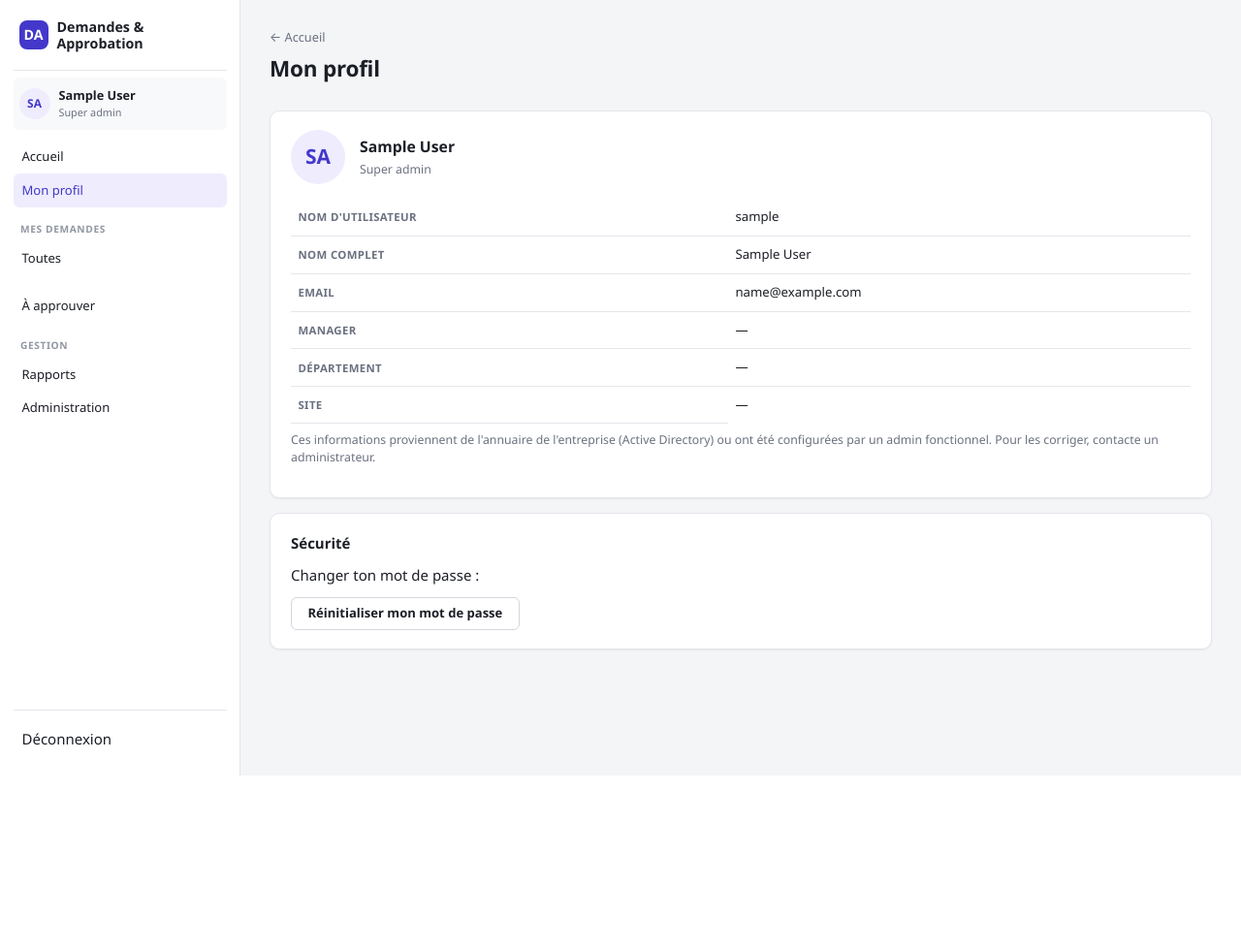
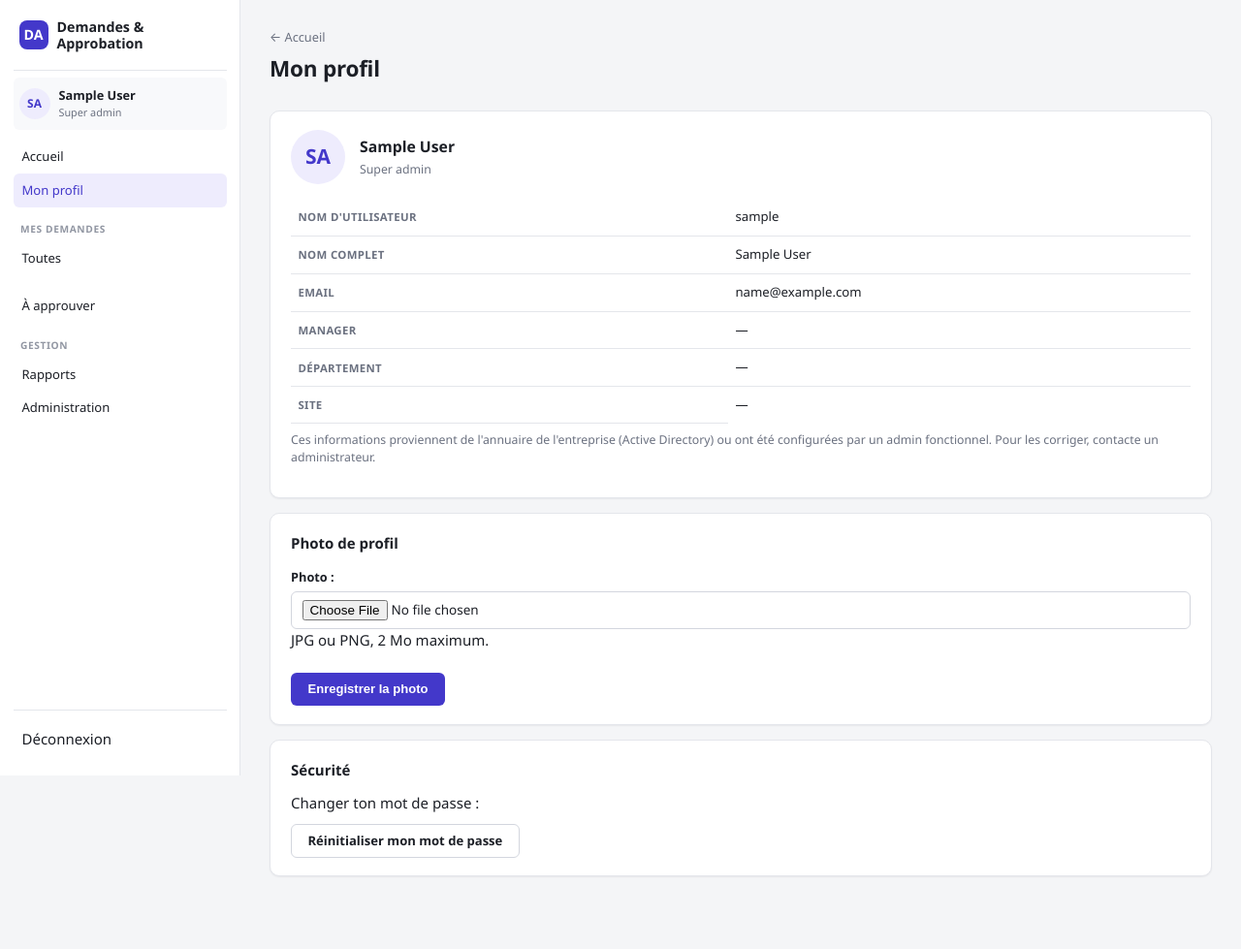
Before and after one commit to yaoadjanohoun/demand_approb_system, a Django app: page /profil/ in a window 1280 px wide. Shown: the whole page at 97% size. Before the commit the page ends 800 px from the top, so only its background shows below. Run offline with Django 5.2, Linux system fonts and the light colour scheme; the visitor is signed in with stand-in values (Sample User, id 1); data comes from the database, SQL or seed files in the repository; data that the repository does not hold is empty.

Commit message:
Ajoute la photo de profil, stockee sur disque (jamais en base)
UserProfile.photo est un ImageField : Django n'enregistre que le chemin
du fichier dans la base, le fichier lui-meme va dans MEDIA_ROOT (nouveau
dossier media/, servi par Django comme le sont deja les statiques en
secours). Validation JPG/PNG uniquement, 2 Mo max. Upload et suppression
depuis la page profil ; la photo remplace les initiales dans la sidebar
et l'en-tete du profil quand elle existe.

```diff
--- a/approvals/context_processors.py
+++ b/approvals/context_processors.py
@@ -15,7 +15,11 @@ def sidebar(request):
         if request.user.id in WorkflowEngine(req).get_effective_approvers():
             pending_count += 1
 
+    profile = getattr(request.user, "profile", None)
+    photo_url = profile.photo.url if profile and profile.photo else None
+
     return {
         "nav_request_types": request_types,
         "nav_pending_count": pending_count,
+        "nav_photo_url": photo_url,
     }
--- a/approvals/forms.py
+++ b/approvals/forms.py
@@ -2,6 +2,15 @@
 import datetime
 
 from django import forms
+
+from .models import UserProfile
+
+
+class ProfilePhotoForm(forms.ModelForm):
+    class Meta:
+        model = UserProfile
+        fields = ["photo"]
+
 
 FIELD_BUILDERS = {
     "text": lambda: forms.CharField(widget=forms.Textarea(attrs={"rows": 3})),
--- a/approvals/models.py
+++ b/approvals/models.py
@@ -3,6 +3,7 @@ import uuid
 
 from django.conf import settings
 from django.core.exceptions import ValidationError
+from django.core.validators import FileExtensionValidator
 from django.db import models
 
 from . import crypto
@@ -15,6 +16,14 @@ from .validators import (
 
 def _generate_token():
     return secrets.token_urlsafe(32)
+
+
+PROFILE_PHOTO_MAX_SIZE_MB = 2
+
+
+def validate_profile_photo_size(file):
+    if file.size > PROFILE_PHOTO_MAX_SIZE_MB * 1024 * 1024:
+        raise ValidationError(f"La photo ne doit pas dépasser {PROFILE_PHOTO_MAX_SIZE_MB} Mo.")
 
 
 class UserProfile(models.Model):
@@ -55,6 +64,13 @@ class UserProfile(models.Model):
     # compte (et l'assignation d'un rôle/manager/département) reste une
     # action distincte réservée à un admin fonctionnel.
     email_confirmed_at = models.DateTimeField(null=True, blank=True)
+
+    # Stockée sur disque (MEDIA_ROOT) : la base ne garde que le chemin du fichier.
+    photo = models.ImageField(
+        upload_to="profile_photos/", null=True, blank=True,
+        validators=[FileExtensionValidator(["jpg", "jpeg", "png"]), validate_profile_photo_size],
+        help_text="JPG ou PNG, 2 Mo maximum.",
+    )
 
     def __str__(self):
         return f"Profil de {self.user}"
--- a/approvals/static/approvals/css/app.css
+++ b/approvals/static/approvals/css/app.css
@@ -100,7 +100,9 @@ h3 { font-size: 1rem; color: var(--text-muted); text-transform: uppercase; lette
   background: var(--accent-soft); color: var(--accent);
   display: flex; align-items: center; justify-content: center;
   font-weight: 700; font-size: 0.8rem; flex-shrink: 0;
+  overflow: hidden;
 }
+.sidebar-user .avatar img { width: 100%; height: 100%; object-fit: cover; }
 .sidebar-user .who { min-width: 0; }
 .sidebar-user .who .name { font-size: 0.85rem; font-weight: 600; white-space: nowrap; overflow: hidden; text-overflow: ellipsis; }
 .sidebar-user .who .role { font-size: 0.72rem; color: var(--text-muted); }
@@ -246,7 +248,9 @@ input:focus, textarea:focus, select:focus { outline: 2px solid var(--accent-soft
 .profile-avatar {
   width: 56px; height: 56px; border-radius: 50%; background: var(--accent-soft); color: var(--accent);
   display: flex; align-items: center; justify-content: center; font-weight: 700; font-size: 1.4rem; flex-shrink: 0;
+  overflow: hidden;
 }
+.profile-avatar img { width: 100%; height: 100%; object-fit: cover; }
 
 /* ---------- Responsive ---------- */
 
--- a/approvals/templates/approvals/base.html
+++ b/approvals/templates/approvals/base.html
@@ -17,7 +17,13 @@
         </div>
 
         <div class="sidebar-user">
-            <div class="avatar">{{ user.username|slice:":2"|upper }}</div>
+            <div class="avatar">
+                {% if nav_photo_url %}
+                    <img src="{{ nav_photo_url }}" alt="">
+                {% else %}
+                    {{ user.username|slice:":2"|upper }}
+                {% endif %}
+            </div>
             <div class="who">
                 <div class="name">{{ user.get_full_name|default:user.username }}</div>
                 <div class="role">{% if user.is_superuser %}Super admin{% elif user.is_staff %}Admin fonctionnel{% else %}Utilisateur{% endif %}</div>
--- a/approvals/templates/approvals/profile.html
+++ b/approvals/templates/approvals/profile.html
@@ -10,7 +10,13 @@
 
 <div class="card">
     <div class="profile-header">
-        <div class="profile-avatar">{{ user.username|slice:":2"|upper }}</div>
+        <div class="profile-avatar">
+            {% if profile.photo %}
+                <img src="{{ profile.photo.url }}" alt="">
+            {% else %}
+                {{ user.username|slice:":2"|upper }}
+            {% endif %}
+        </div>
         <div>
             <div style="font-weight:600; font-size:1.05rem;">{{ user.get_full_name|default:user.username }}</div>
             <div class="card-note" style="margin-top:0.15rem;">{% if user.is_superuser %}Super admin{% elif user.is_staff %}Admin fonctionnel{% else %}Utilisateur{% endif %}</div>
@@ -32,6 +38,22 @@
 </div>
 
 <div class="card">
+    <div class="card-title">Photo de profil</div>
+    <form method="post" enctype="multipart/form-data">
+        {% csrf_token %}
+        {{ photo_form.as_p }}
+        <button type="submit" class="btn btn-primary" style="margin-top:0.5rem;">Enregistrer la photo</button>
+    </form>
+    {% if profile.photo %}
+        <form method="post" style="margin-top:0.5rem;">
+            {% csrf_token %}
+            <input type="hidden" name="action" value="remove_photo">
+            <button type="submit" class="btn btn-secondary">Supprimer la photo</button>
+        </form>
+    {% endif %}
+</div>
+
+<div class="card">
     <div class="card-title">Sécurité</div>
     <p style="margin:0 0 0.75rem;">Changer ton mot de passe :</p>
     <a class="btn btn-secondary" href="{% url 'password_reset' %}">Réinitialiser mon mot de passe</a>
--- a/approvals/views.py
+++ b/approvals/views.py
@@ -6,7 +6,7 @@ from django.shortcuts import get_object_or_404, redirect, render
 from django.urls import reverse
 
 from . import reports as reports_module
-from .forms import build_dynamic_form, labeled_data
+from .forms import ProfilePhotoForm, build_dynamic_form, labeled_data
 from .models import Request, RequestType, UserProfile
 from .services import RoutingError, WorkflowEngine
 
@@ -29,12 +29,29 @@ def dashboard(request):
 @login_required
 def profile(request):
     user_profile, _ = UserProfile.objects.get_or_create(user=request.user)
+
+    if request.method == "POST" and request.POST.get("action") == "remove_photo":
+        user_profile.photo.delete(save=False)
+        user_profile.photo = None
+        user_profile.save()
+        messages.success(request, "Photo de profil supprimée.")
+        return redirect("approvals:profile")
+
+    if request.method == "POST":
+        photo_form = ProfilePhotoForm(request.POST, request.FILES, instance=user_profile)
+        if photo_form.is_valid():
+            photo_form.save()
+            messages.success(request, "Photo de profil mise à jour.")
+            return redirect("approvals:profile")
+    else:
+        photo_form = ProfilePhotoForm(instance=user_profile)
+
     manager_display = "—"
     if user_profile.manager:
         manager_display = user_profile.manager.get_full_name() or user_profile.manager.username
     return render(
         request, "approvals/profile.html",
-        {"profile": user_profile, "manager_display": manager_display},
+        {"profile": user_profile, "manager_display": manager_display, "photo_form": photo_form},
     )
 
 
--- a/demand_approb_system_main/settings.py
+++ b/demand_approb_system_main/settings.py
@@ -196,6 +196,11 @@ DEFAULT_FROM_EMAIL = env('DEFAULT_FROM_EMAIL', default='noreply@example.local')
 STATIC_URL = 'static/'
 STATIC_ROOT = BASE_DIR / 'staticfiles'  # peuplé par `manage.py collectstatic` au déploiement
 
+# Fichiers utilisateur (ex: photo de profil) : stockés sur disque, jamais en base
+# (le modèle ne garde que le chemin du fichier via ImageField).
+MEDIA_URL = 'media/'
+MEDIA_ROOT = BASE_DIR / 'media'
+
 STORAGES = {
     'default': {
         'BACKEND': 'django.core.files.storage.FileSystemStorage',
--- a/demand_approb_system_main/urls.py
+++ b/demand_approb_system_main/urls.py
@@ -2,9 +2,11 @@
 URL configuration for demand_approb_system_main project.
 
 """
+from django.conf import settings
 from django.contrib import admin
 from django.contrib.auth import views as auth_views
-from django.urls import include, path
+from django.urls import include, path, re_path
+from django.views.static import serve as serve_static
 
 from approvals import auth_views as approvals_auth_views
 
@@ -37,4 +39,8 @@ urlpatterns = [
         name='password_reset_complete',
     ),
     path('', include('approvals.urls')),
+    # Fichiers utilisateur (photos de profil, etc.) : servis directement par Django,
+    # comme WHITENOISE_USE_FINDERS le fait déjà pour les statiques, pour rester
+    # fonctionnel même sans configuration IIS dédiée à /media/.
+    re_path(r'^media/(?P<path>.*)$', serve_static, {'document_root': settings.MEDIA_ROOT}),
 ]
--- a/requirements.txt
+++ b/requirements.txt
@@ -12,6 +12,7 @@ ldap3==2.9.1
 mssql-django==1.7.3
 pyasn1==0.6.4
 pycparser==3.0
+Pillow==12.3.0
 pyodbc==5.3.0
 pytz==2026.2
 referencing==0.37.0
```
Also changed, not shown: approvals/test_views.py (+72 -1 lines), approvals/migrations/0007_userprofile_photo.py (added).
